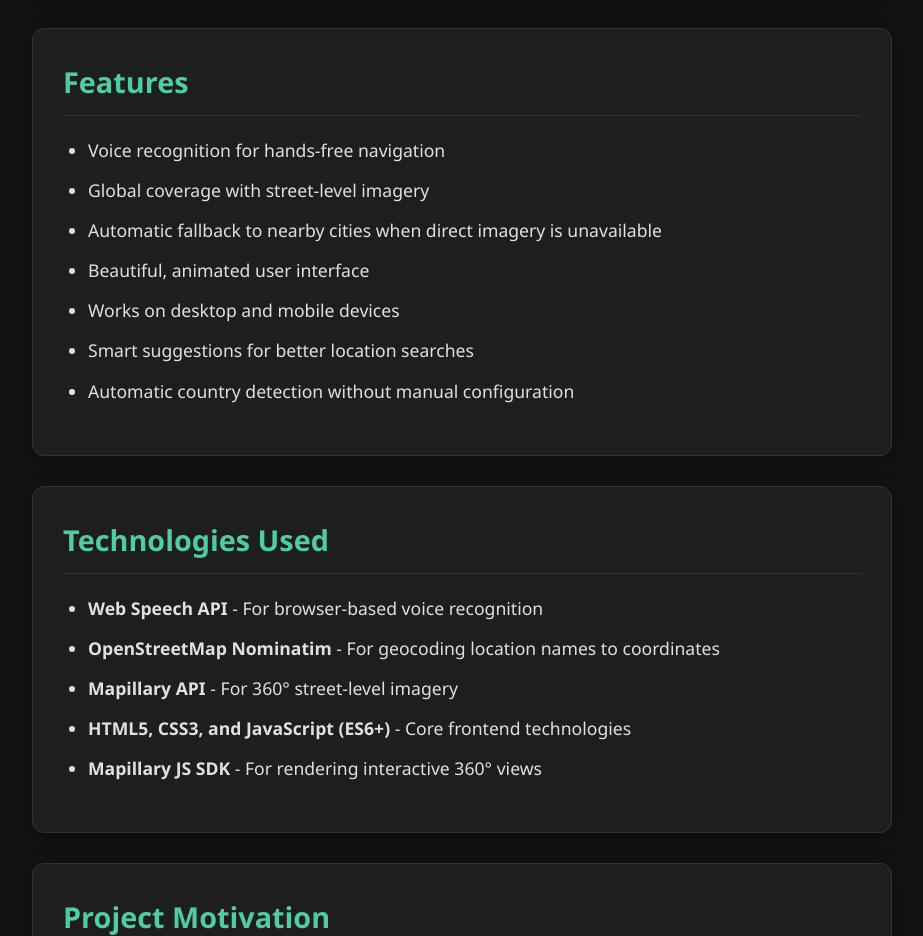
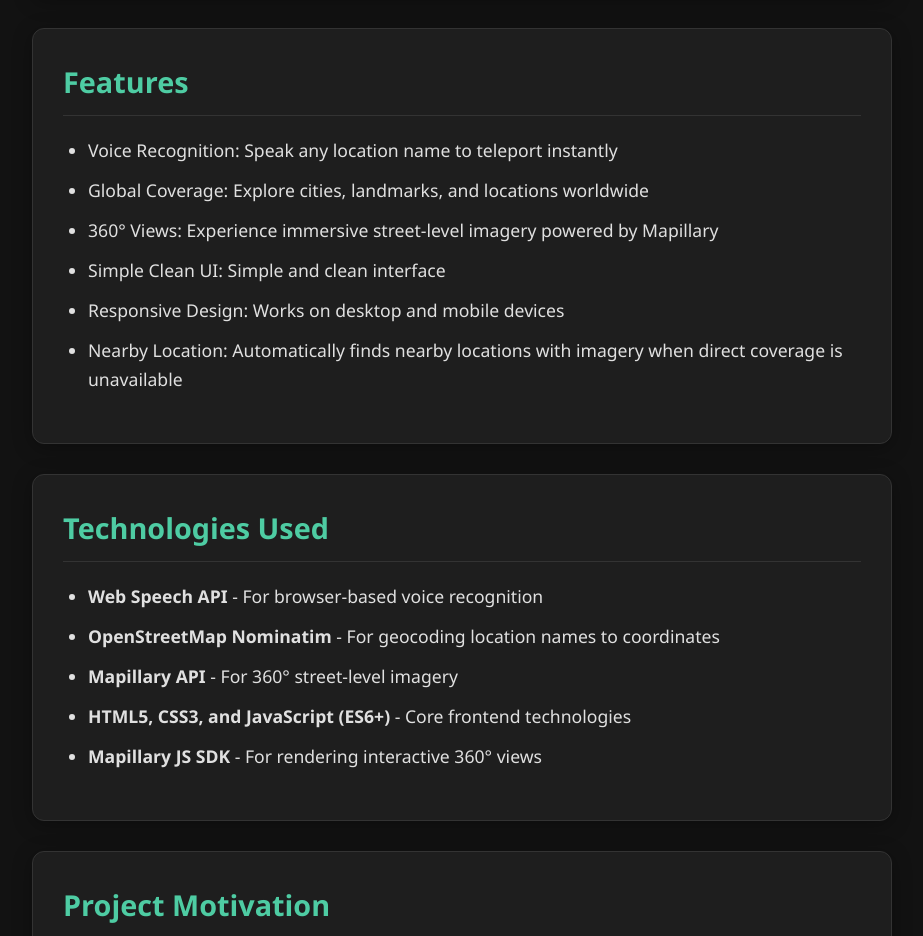
Before and after one commit to maxxNcode/say-to-go, a website: page about.html in a window 1280 px wide. Shown: the part 1140-2076 px from the top of the page, without its empty margins (178-1101 px from the left). Drawn offline with Linux system fonts and the light colour scheme.

Commit message:
Update about section with separate page, improved styling, and creator information. Add profile picture placeholder and social links.

```diff
--- a/about.html
+++ b/about.html
@@ -275,13 +275,12 @@
             <div class="section">
                 <h2>Features</h2>
                 <ul>
-                    <li>Voice recognition for hands-free navigation</li>
-                    <li>Global coverage with street-level imagery</li>
-                    <li>Automatic fallback to nearby cities when direct imagery is unavailable</li>
-                    <li>Beautiful, animated user interface</li>
-                    <li>Works on desktop and mobile devices</li>
-                    <li>Smart suggestions for better location searches</li>
-                    <li>Automatic country detection without manual configuration</li>
+                    <li>Voice Recognition: Speak any location name to teleport instantly</li>
+                    <li>Global Coverage: Explore cities, landmarks, and locations worldwide</li>
+                    <li>360° Views: Experience immersive street-level imagery powered by Mapillary</li>
+                    <li>Simple Clean UI: Simple and clean interface</li>
+                    <li>Responsive Design: Works on desktop and mobile devices</li>
+                    <li>Nearby Location: Automatically finds nearby locations with imagery when direct coverage is unavailable</li>
                 </ul>
             </div>
         </div>
```
Also changed, not shown: index.html (+2 -2 lines), README.md.
